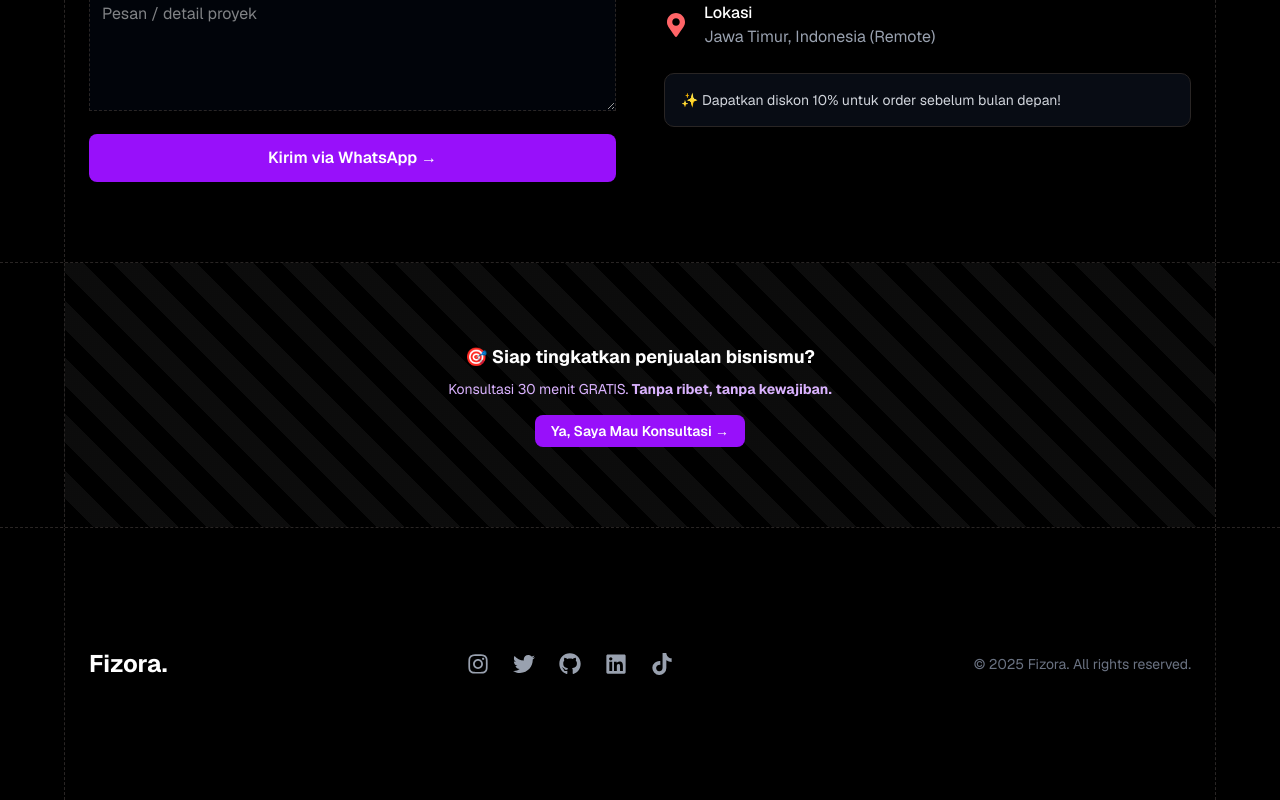
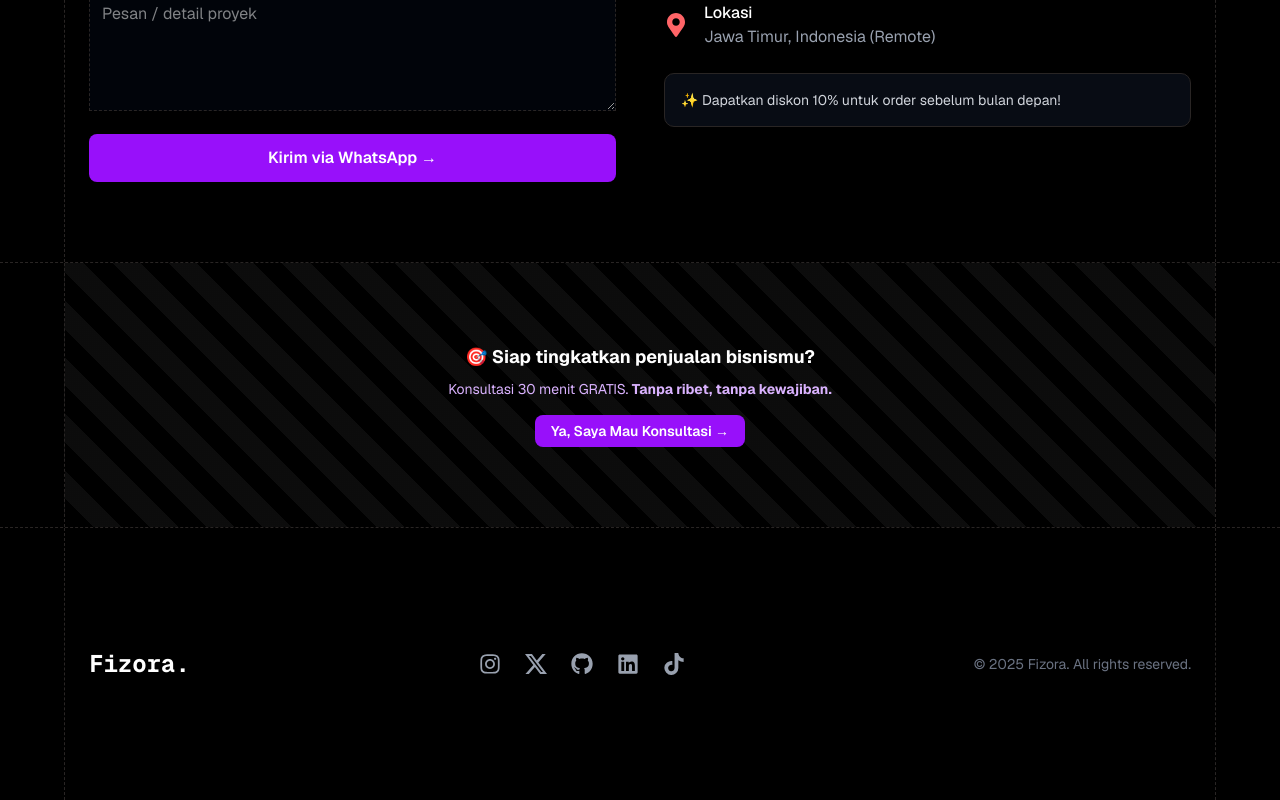
Before and after one commit to Fizora/fizora, a Next.js app: page / in a window 1280 px wide. Shown: the part 4661-5461 px from the top of the page. Built offline with nearby package versions, Linux system fonts and the light colour scheme.

Commit message:
update v1 optimize

```diff
--- a/src/components/Footer.tsx
+++ b/src/components/Footer.tsx
@@ -6,13 +6,15 @@ import {
   FaTiktok,
 } from "react-icons/fa";
 
+import { BsTwitterX } from "react-icons/bs";
+
 const Footer = () => {
   return (
     <footer className="border-t border-dashed border-stone-800 bg-black">
       <div className="mx-4">
         <div className="max-w-6xl mx-auto py-10 md:py-20 lg:py-30 px-4 sm:px-6 border-x border-dashed border-stone-800">
           <div className="flex flex-col md:flex-row justify-between items-center gap-4">
-            <h2 className="text-2xl font-bold text-white">Fizora.</h2>
+            <h2 className="text-2xl font-bold text-white font-mono">Fizora.</h2>
             <div className="flex gap-6">
               <a
                 href="https://www.instagram.com/fizoraaa/"
@@ -28,7 +30,7 @@ const Footer = () => {
                 rel="noopener noreferrer"
                 className="text-gray-400 hover:text-white transition"
               >
-                <FaTwitter size={22} />
+                <BsTwitterX size={22} />
               </a>
               <a
                 href="https://github.com/Fizora/my-profile"
```
